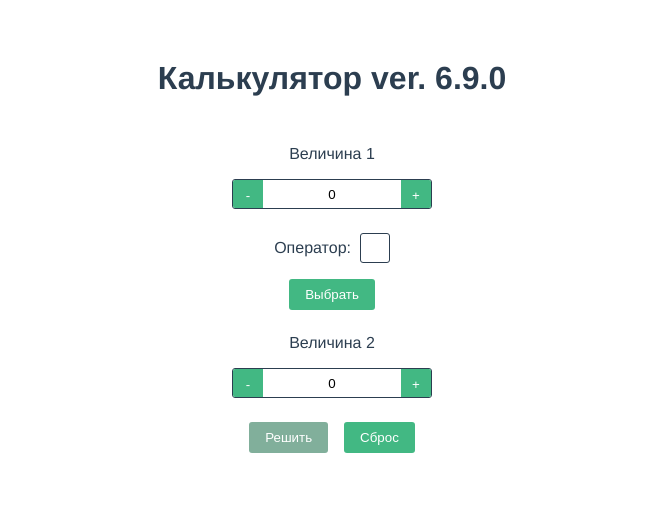
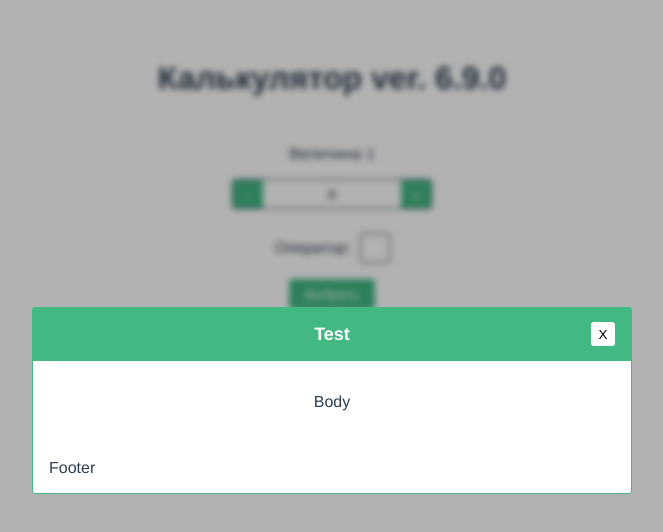
Before and after one commit to OZ1245/calculator, a Vue app: page / in a window 1280 px wide. Both pictures are taken after a click on the button "Сброс". Shown: the top 532 px of the page, without its empty margins (308-971 px from the left). Built offline with nearby package versions, Linux system fonts and the light colour scheme.

Commit message:
Компонент модального окна

```diff
--- a/src/App.vue
+++ b/src/App.vue
@@ -2,14 +2,14 @@
   <h1 class="title">Калькулятор ver. 6.9.0</h1>
 
   <c-number-input
-    v-model="valOne"
+    v-model.number="valOne"
     label="Величина 1"
   />
 
   <c-operator-selector v-model="operator" />
 
   <c-number-input
-    v-model="valTwo"
+    v-model.number="valTwo"
     label="Величина 2"
   />
 
@@ -26,6 +26,10 @@
     v-show="showResult"
     class="app__result"
   >Hello World!</p>
+
+  <c-reset-modal v-model="showResetModal" />
+
+  <!-- <c-modal /> -->
 </template>
 
 <script lang="ts" setup>
@@ -38,6 +42,7 @@ import { useFireworks } from '@/composables/fireworks.js'
 import CNumberInput from './components/CNumberInput.vue'
 import COperatorSelector from './components/COperotorSelector.vue'
 import CButton from './components/CButton.vue'
+import CResetModal from './components/CResetModal.vue'
 
 const { playAudio } = useAudio()
 const $fireworks = useFireworks()
@@ -46,6 +51,7 @@ const valOne = ref<Value>(0)
 const valTwo = ref<Value>(0)
 const operator = ref<string>('')
 const showResult = ref<boolean>(false)
+const showResetModal = ref<boolean>(false)
 
 const isDisabled = computed((): boolean => (
   (valOne.value === 0 || valTwo.value === 0 || operator.value === '')
@@ -59,10 +65,12 @@ const handleGetResult = () => {
 }
 
 const handleReset = () => {
-  valOne.value = 0
-  valTwo.value = 0
-  operator.value = ''
-  showResult.value = false
+  // valOne.value = 0
+  // valTwo.value = 0
+  // operator.value = ''
+  // showResult.value = false
+
+  showResetModal.value = true
 }
 
 const runFireworks = () => {
--- /dev/null
+++ b/src/components/CModal.vue
@@ -0,0 +1,167 @@
+<template>
+  <transition name="modal">
+    <div
+      v-show="props.show"
+      class="modal"
+    >
+      <div
+        class="modal__backdrop"
+        @click="handleClickBackdrop()"
+      ></div>
+      <div class="modal__wrapper">
+        <div class="modal__header">
+          <slot name="header">
+            <p
+              v-if="title"
+              class="modal__title"
+            >{{ props.title }}</p>
+            <button
+              v-if="props.showCloseButton"
+              type="button"
+              class="modal__close-button"
+              @click="handleCloseWindow()"
+            >X</button>
+          </slot>
+        </div>
+
+        <div class="modal__body">
+          <slot name="body"></slot>
+        </div>
+
+        <div class="modal__footer">
+          <slot name="footer"></slot>
+        </div>
+      </div>
+    </div>
+  </transition>
+</template>
+
+<script lang="ts" setup>
+import { defineProps, defineEmits } from 'vue'
+
+const props = defineProps<{
+  show?: boolean
+  closableBackdrop?: false
+  showCloseButton?: true
+  title?: string
+}>()
+
+const emits = defineEmits<{
+  (e: 'close'): void
+}>()
+
+const handleCloseWindow = () => {
+  emits('close')
+}
+
+const handleClickBackdrop = () => {
+  if (!props.closableBackdrop) return
+
+  emits('close')
+}
+</script>
+
+<style lang="scss">
+.modal {
+  position: fixed;
+  top: 0;
+  left: 0;
+  z-index: 10;
+
+  width: 100%;
+  height: 100%;
+
+  display: flex;
+  justify-content: center;
+  align-items: center;
+}
+
+.modal__backdrop {
+  position: absolute;
+  top: 0;
+  left: 0;
+  z-index: 0;
+
+  width: 100%;
+  height: 100%;
+
+  background-color: rgba(0, 0, 0, .3);
+  backdrop-filter: blur(3px);
+}
+
+.modal__wrapper {
+  position: relative;
+  z-index: 1;
+
+  display: flex;
+  flex-direction: column;
+  gap: 16px;
+
+  width: 100%;
+  max-width: 600px;
+
+  background-color: white;
+  border: 1px solid var(--color-green);
+  border-radius: var(--border-radius);
+}
+
+.modal__header {
+  display: flex;
+  justify-content: space-between;
+  align-items: center;
+
+  background-color: var(--color-green);
+  color: white;
+
+  font-size: 18px;
+  font-weight: 700;
+
+  padding: 16px;
+
+  position: relative;
+}
+
+.modal__header:empty {
+  display: none;
+}
+
+.modal__title {
+  width: 100%;
+  text-align: center;
+}
+
+.modal__close-button {
+  display: flex;
+  justify-content: center;
+  align-items: center;
+
+  width: 24px;
+  height: 24px;
+
+  background-color: white;
+  border: none;
+  border-radius: var(--border-radius);
+
+  cursor: pointer;
+
+  position: absolute;
+  right: 16px;
+}
+
+.modal__body {
+  padding: 16px;
+}
+
+.modal__footer {
+  padding: 16px;
+}
+
+.modal__footer {
+  display: flex;
+  justify-content: space-between;
+}
+
+.modal__footer:empty {
+  display: none;
+}
+</style>
--- /dev/null
+++ b/src/components/CResetModal.vue
@@ -0,0 +1,34 @@
+<template>
+  <c-modal
+    :show="isShow"
+    title="Test"
+    show-close-button
+    @close="handleClose()"
+  >
+    <template #body>
+      Body
+    </template>
+
+    <template #footer>
+      Footer
+    </template>
+  </c-modal>
+</template>
+
+<script lang="ts" setup>
+import { defineProps, defineEmits, computed } from 'vue'
+
+const props = defineProps<{
+  modelValue: boolean
+}>()
+
+const emits = defineEmits<{
+  (e: 'update:modelValue', value: boolean): void
+}>()
+
+const isShow = computed((): boolean => props.modelValue)
+
+const handleClose = () => {
+  emits('update:modelValue', false)
+}
+</script>
--- a/src/main.ts
+++ b/src/main.ts
@@ -1,5 +1,8 @@
 import { createApp } from 'vue'
 import App from './App.vue'
 import './assets/scss/index.scss'
+import CModal from './components/CModal.vue'
 
-createApp(App).mount('#app')
+createApp(App)
+  .component('c-modal', CModal)
+  .mount('#app')
```
